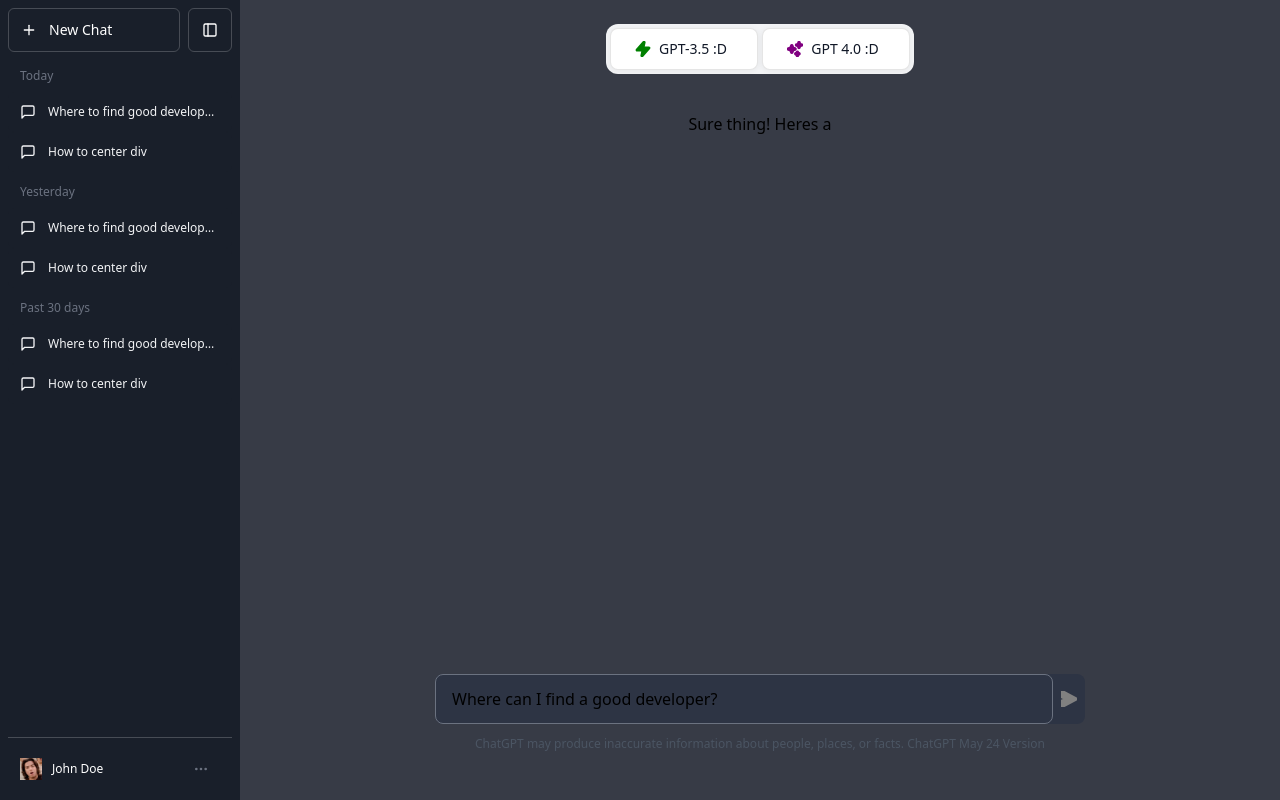
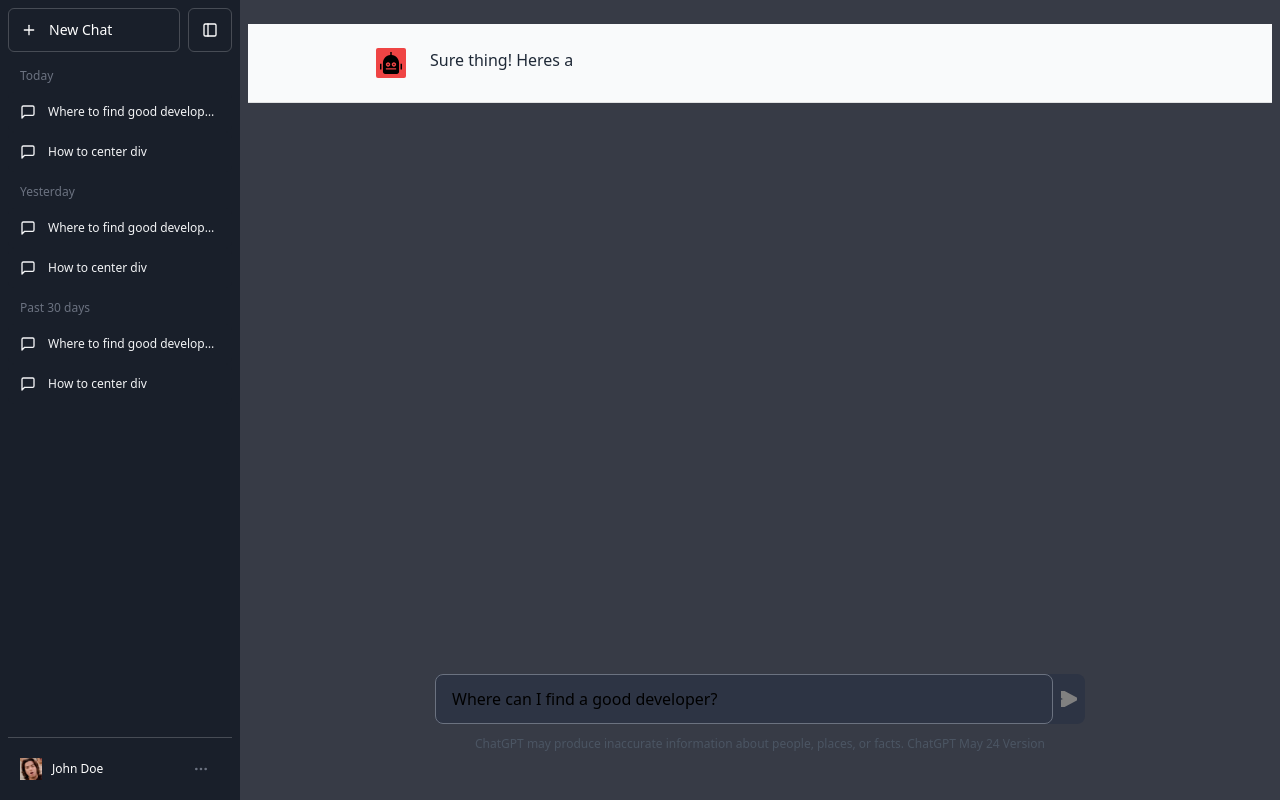
Before and after one commit to KirSpaceB/KirSpaceB.github.io, a React (Vite) app in the folder frontend/: page / in a window 1280 px wide. Built offline with nearby package versions, Linux system fonts and the light colour scheme.

Commit message:
feat: Added Logo and Finished up desingn for Answer Component

```diff
--- a/frontend/src/Answer/Answer.tsx
+++ b/frontend/src/Answer/Answer.tsx
@@ -1,5 +1,5 @@
 import { useState, useEffect } from "react";
-
+import RobotLogo from "./images/robot-svgrepo-com.svg"
 export const Answer = () => {
   let message = "Sure thing! Heres a developer I personally know that is really passionate and ambious in the field of programming, hes loves programming so much he does it for fun :D let me redirect you to his page PAWGERS";
   const [animateText, setAnimateText] = useState("");
@@ -17,8 +17,15 @@ export const Answer = () => {
   }, []);
 
   return (
-    <div className="flex justify-center items-center w-full h-full">
-      <div className="text-center text-s w-[500px] h-[500px] justify-center items-center">
+    <div className="group w-full text-gray-800 dark:text-gray-100 border-b border-black/10 dark:border-gray-900/50 bg-gray-50 dark:bg-[#444654]">
+      <div className="flex p-4 gap-4 text-base md:gap-6 md:max-w-2xl lg:max-w-[38rem] xl:max-w-3xl md:py-6 lg:px-0 m-auto">
+        <div className="flex-shrink-0 flex flex-col relative items-end">
+          <div className="w-[30px]">
+            <div className="relative p-1 rounded-sm h-[30px] w-[30px] text-white flex items-center justify-center bg-red-500">
+              <img className="w-full h-full" src={RobotLogo} alt="Check Answer.tsx img tag with robotlogo" />
+            </div>
+          </div>
+        </div>
         {animateText}
       </div>
     </div>
--- a/frontend/src/Maincontent/Maincontent.tsx
+++ b/frontend/src/Maincontent/Maincontent.tsx
@@ -34,6 +34,7 @@ export const Maincontent = () => {
           <div className="flex-1 overflow-hidden">
             <div className="px-2 relative w-full flex flex-col h-full py-2 md:py-6">
               <div className="relative flex flex-col items-stretch justify-center gap-2 sm:items-center">
+                {!addToMainContext &&
                   <div className="relative flex flex-row rounded-xl bg-gray-100 p-1 text-gray-900 dark:bg-gray-900">
                     <ul className="flex flex-row w-full list-none gap-1 sm:w-auto">
                       <li className="group/toggle w-full">
@@ -66,6 +67,8 @@ export const Maincontent = () => {
                       </li>
                     </ul>
                   </div>
+                }
+
               </div>
               {!addToMainContext &&
                 <h1 className="text-4xl font-semibold text-center text-gray-200 dark:text-gray-600 ml-auto mr-auto mb-10 sm:mb-16 flex gap-2 items-center justify-center flex-grow">
```
Also changed, not shown: frontend/src/Answer/images/robot-svgrepo-com.svg (added). Lines whose indentation alone changed are shown as unchanged.
